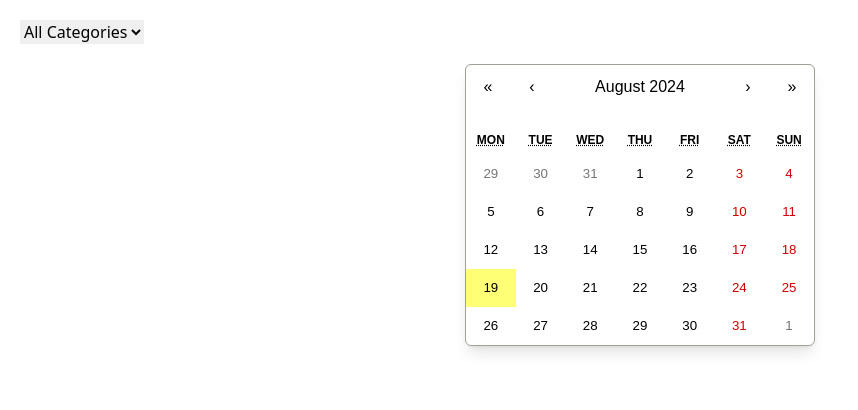
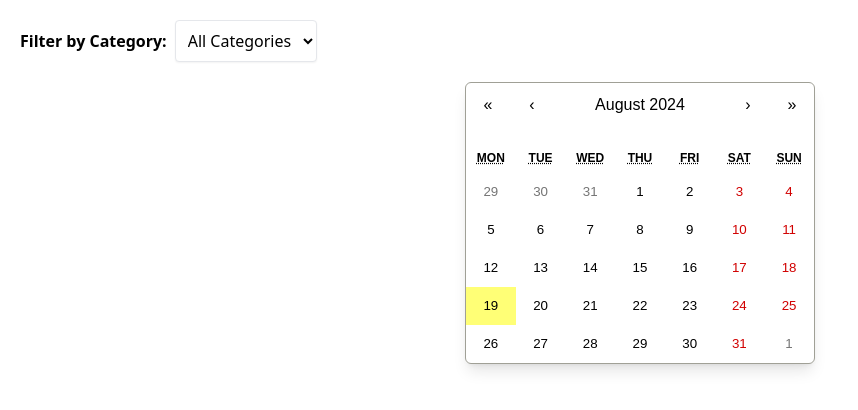
Before and after one commit to Ishirastogi/Event-calender, a React (Create React App) app: page / in a window 1280 px wide. Shown: the top 410 px of the page, without its empty margins (0-858 px from the left). Built offline with nearby package versions, Linux system fonts and the light colour scheme.

Commit message:
Update EventFilter.js

```diff
--- a/src/components/EventFilter.js
+++ b/src/components/EventFilter.js
@@ -1,13 +1,22 @@
-import React from 'react';
+import React from "react";
 
 const EventFilter = ({ categories, selectedCategory, onCategoryChange }) => {
   return (
-    <select value={selectedCategory} onChange={(e) => onCategoryChange(e.target.value)}>
-      <option value="">All Categories</option>
-      {categories.map(category => (
-        <option key={category} value={category}>{category}</option>
-      ))}
-    </select>
+    <div className="mb-4">
+      <label className="mr-2 font-bold">Filter by Category:</label>
+      <select
+        value={selectedCategory}
+        onChange={(e) => onCategoryChange(e.target.value)}
+        className="p-2 border rounded bg-white shadow-sm"
+      >
+        <option value="">All Categories</option>
+        {categories.map((category) => (
+          <option key={category} value={category}>
+            {category}
+          </option>
+        ))}
+      </select>
+    </div>
   );
 };
 
```
